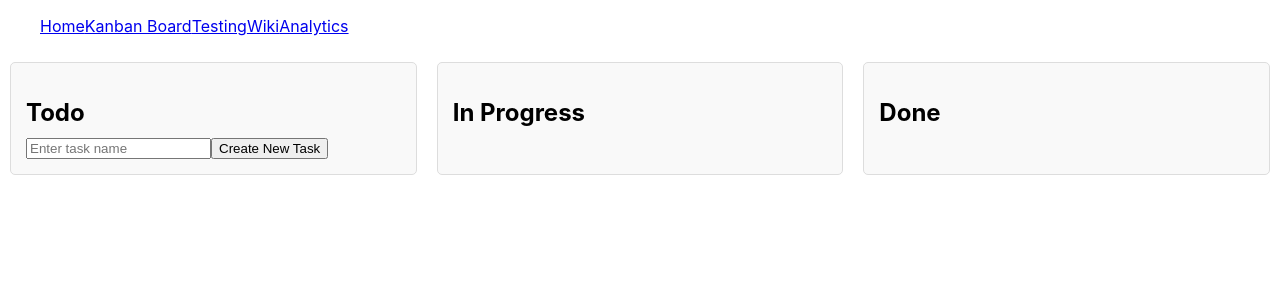
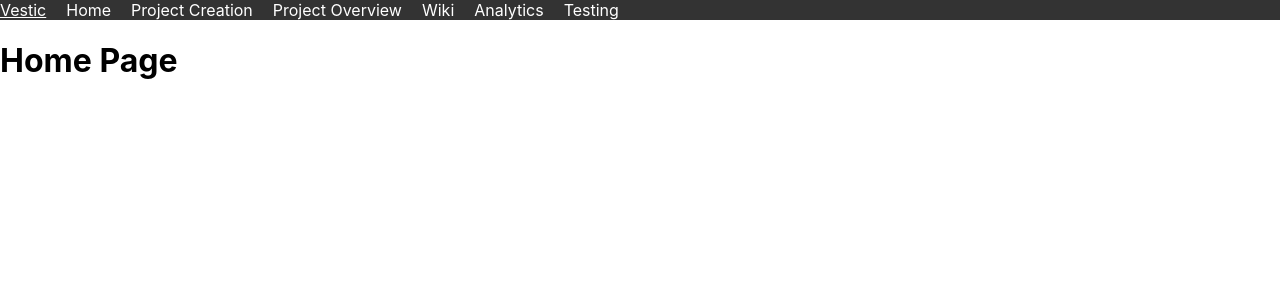
Before and after one commit to Sam772/Vestic, a React (Create React App) app: page / in a window 1280 px wide. Shown: the top 300 px of the page. Built offline with nearby package versions, Linux system fonts and the light colour scheme.

Commit message:
Adding links and temporary navbar styling

```diff
--- a/src/App.tsx
+++ b/src/App.tsx
@@ -2,16 +2,25 @@ import React from 'react';
 import './App.css';
 import { BrowserRouter as Router, Routes, Route } from 'react-router-dom';
 import Navbar from './components/Navbar';
-import KanbanBoard from './pages/KanbanBoard';
+import KanbanBoard from './pages/ProjectOverview';
+import Home from './pages/Home';
+import ProjectCreation from './pages/ProjectCreation';
+import Wiki from './pages/Wiki';
+import Analytics from './pages/Analytics';
+import Testing from './pages/Testing';
 
 const App: React.FC = () => {
   return (
     <Router>
       <div>
         <Navbar />
-        <KanbanBoard />
         <Routes>
-          <Route path="/board" Component={KanbanBoard} />
+          <Route path="/" Component={Home} />
+          <Route path="/projectcreation" Component={ProjectCreation} />
+          <Route path="/projectoverview" Component={KanbanBoard} />
+          <Route path="/wiki" Component={Wiki} />
+          <Route path="/analytics" Component={Analytics} />
+          <Route path="/testing" Component={Testing} />
         </Routes>
       </div>
     </Router>
--- /dev/null
+++ b/src/components/Navbar.css
@@ -0,0 +1,23 @@
+.navbar {
+    background-color: #333;
+  }
+
+  .navbar-links {
+    list-style-type: none;
+    margin: 0;
+    padding: 0;
+    display: flex;
+  }
+
+  .navbar-item {
+    margin-right: 20px;
+  }
+
+  .navbar-link {
+    color: white;
+    text-decoration: none;
+  }
+
+  .navbar-link:hover {
+    text-decoration: underline;
+  }
--- a/src/components/Navbar.tsx
+++ b/src/components/Navbar.tsx
@@ -1,15 +1,32 @@
 import React from 'react';
 import { Link } from 'react-router-dom';
+import './Navbar.css'; // Import the CSS file for styling
 
 const Navbar: React.FC = () => {
   return (
-    <nav>
-      <ul>
-          <Link to="/">Home</Link>
-          <Link to="/board">Kanban Board</Link>
-          <Link to="/testing">Testing</Link>
-          <Link to="/wiki">Wiki</Link>
-          <Link to="/analytics">Analytics</Link>
+    <nav className="navbar">
+      <ul className="navbar-links">
+      <li className="navbar-item">
+          <div className="navbar-link">Vestic</div>
+        </li>
+        <li className="navbar-item">
+          <Link to="/" className="navbar-link">Home</Link>
+        </li>
+        <li className="navbar-item">
+          <Link to="/projectcreation" className="navbar-link">Project Creation</Link>
+        </li>
+        <li className="navbar-item">
+          <Link to="/projectoverview" className="navbar-link">Project Overview</Link>
+        </li>
+        <li className="navbar-item">
+          <Link to="/wiki" className="navbar-link">Wiki</Link>
+        </li>
+        <li className="navbar-item">
+          <Link to="/analytics" className="navbar-link">Analytics</Link>
+        </li>
+        <li className="navbar-item">
+          <Link to="/testing" className="navbar-link">Testing</Link>
+        </li>
       </ul>
     </nav>
   );
--- /dev/null
+++ b/src/pages/Analytics.tsx
@@ -0,0 +1,11 @@
+import React from 'react';
+
+const Analytics: React.FC = () => {
+  return (
+    <div>
+      <h1>Analytics Page</h1>
+    </div>
+  );
+};
+
+export default Analytics;
--- /dev/null
+++ b/src/pages/Home.tsx
@@ -0,0 +1,11 @@
+import React from 'react';
+
+const Home: React.FC = () => {
+  return (
+    <div>
+      <h1>Home Page</h1>
+    </div>
+  );
+};
+
+export default Home;
--- /dev/null
+++ b/src/pages/ProjectCreation.tsx
@@ -0,0 +1,11 @@
+import React from 'react';
+
+const ProjectCreation: React.FC = () => {
+  return (
+    <div>
+      <h1>Project Creation Page</h1>
+    </div>
+  );
+};
+
+export default ProjectCreation;
--- a/src/pages/KanbanBoard.tsx
+++ b/src/pages/ProjectOverview.tsx
@@ -1,5 +1,5 @@
 import React, { useState } from 'react';
-import './KanbanBoard.css';
+import './ProjectOverview.css';
 import Task from '../components/Task'
 import TaskModal from '../components/TaskModal';
 
--- /dev/null
+++ b/src/pages/Testing.tsx
@@ -0,0 +1,11 @@
+import React from 'react';
+
+const Testing: React.FC = () => {
+  return (
+    <div>
+      <h1>Testing Page</h1>
+    </div>
+  );
+};
+
+export default Testing;
--- /dev/null
+++ b/src/pages/Wiki.tsx
@@ -0,0 +1,11 @@
+import React from 'react';
+
+const Wiki: React.FC = () => {
+  return (
+    <div>
+      <h1>Wiki Page</h1>
+    </div>
+  );
+};
+
+export default Wiki;
```
Also changed, not shown: src/pages/ProjectOverview.css (renamed from src/pages/KanbanBoard.css).
